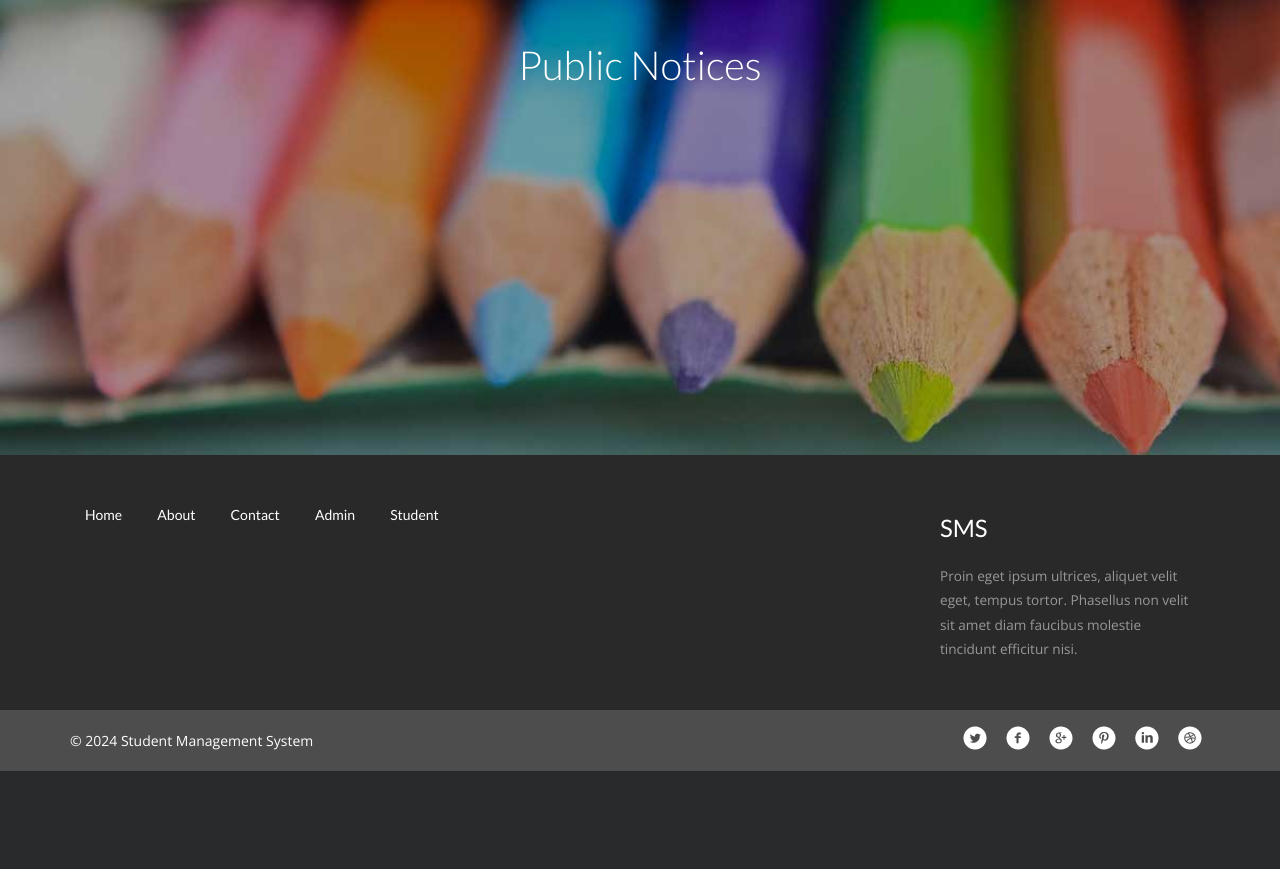
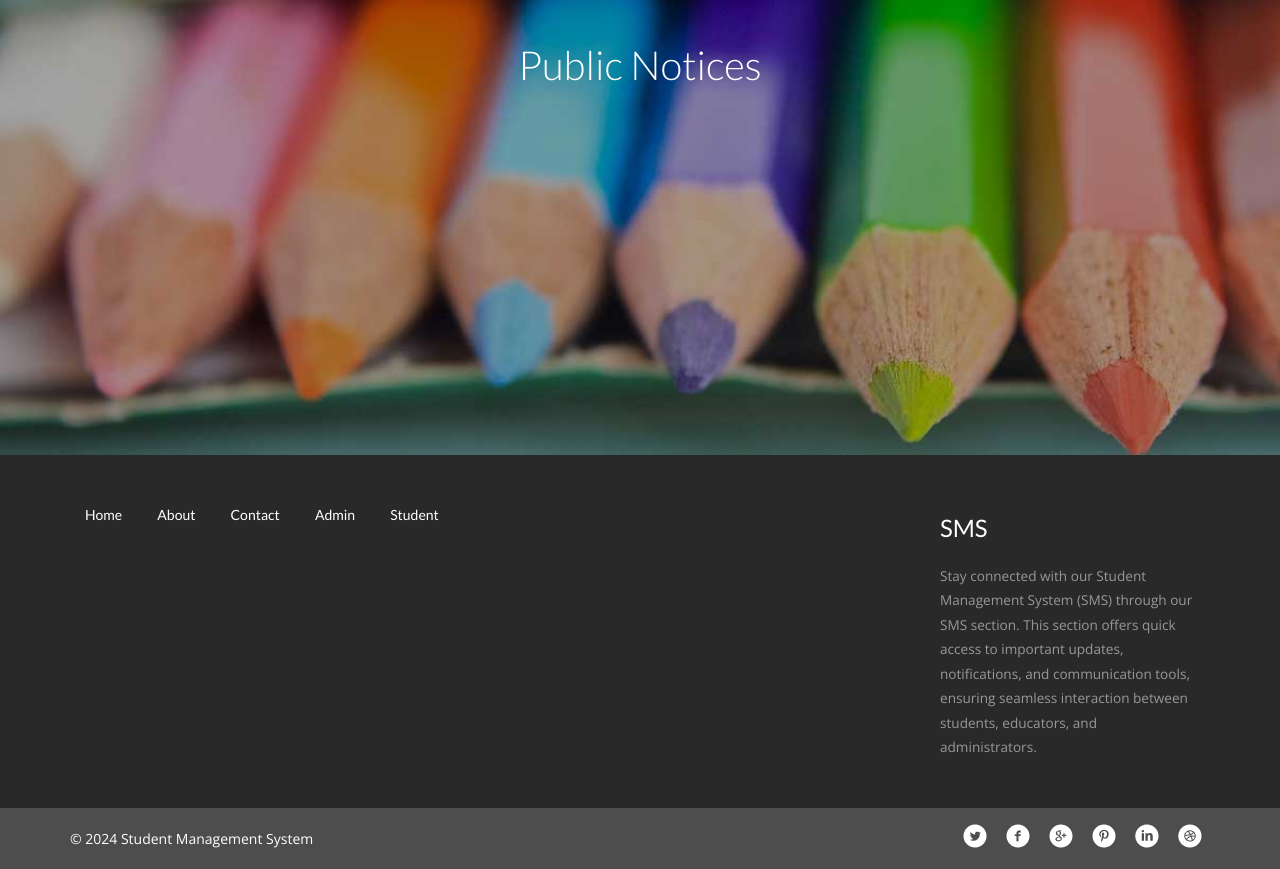
Before and after one commit to Shubham1550/student_management_system-1, a PHP site: page /index.php in a window 1280 px wide. Shown: the part 949-1818 px from the top of the page. Before the commit the page ends 1720 px from the top, so only its background shows below. Run offline with PHP 8.4, Linux system fonts and the light colour scheme; data that the repository does not hold is empty.

Commit message:
make some changes

```diff
--- a/includes/footer.php
+++ b/includes/footer.php
@@ -35,7 +35,7 @@ foreach($results as $row)
       <?php $cnt=$cnt+1;}} ?></div>
       <div class="col-md-3 footer-right">
         <h3>SMS</h3>
-        <p>Proin eget ipsum ultrices, aliquet velit eget, tempus tortor. Phasellus non velit sit amet diam faucibus molestie tincidunt efficitur nisi.</p>
+        <p>Stay connected with our Student Management System (SMS) through our SMS section. This section offers quick access to important updates, notifications, and communication tools, ensuring seamless interaction between students, educators, and administrators.</p>
       </div>
       <div class="clearfix"> </div>
     </div>
```
Also changed, not shown: admin/images/6ad1124cee91be2bebd9705a0d0985f41710870458.jpg (added).
